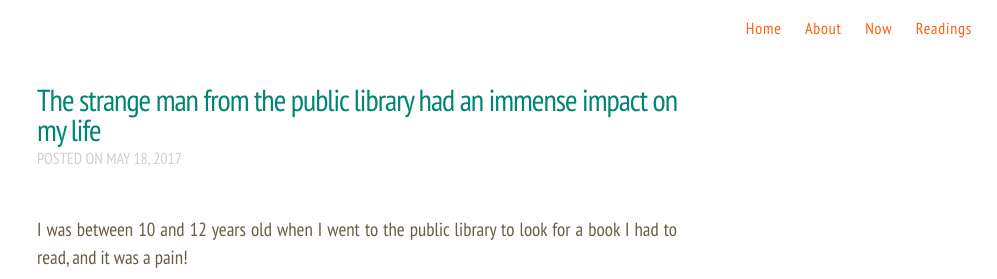
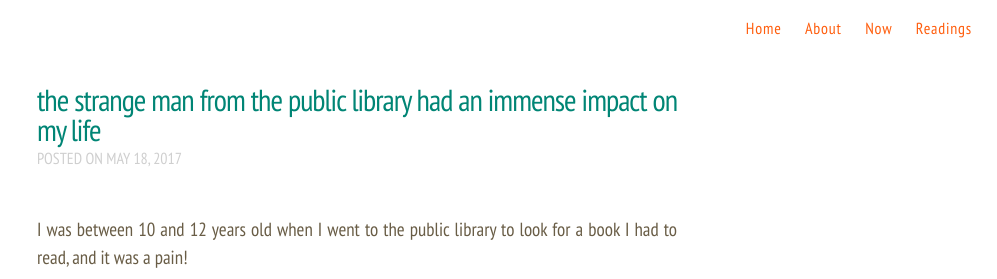
Before and after one commit to gerep/gerep.github.io, a Jekyll site: the page built from _posts/2017-05-18-the-strange-man-from-the-public-library-had-an-immense-impact-on-my-life.markdown, in a window 1280 px wide. Shown: the top 279 px of the page, without its empty margins (283-1280 px from the left). Built offline with Jekyll 4.4.1, drawn with Linux system fonts in a browser that asks for light colours; nearby versions of some CDN libraries.

```diff
--- a/_posts/2017-05-18-the-strange-man-from-the-public-library-had-an-immense-impact-on-my-life.markdown
+++ b/_posts/2017-05-18-the-strange-man-from-the-public-library-had-an-immense-impact-on-my-life.markdown
@@ -1,6 +1,6 @@
 ---
 layout: post
-title: "The strange man from the public library had an immense impact on my life"
+title: "the strange man from the public library had an immense impact on my life"
 date: 2017-05-18
 categories:
 ---
```
